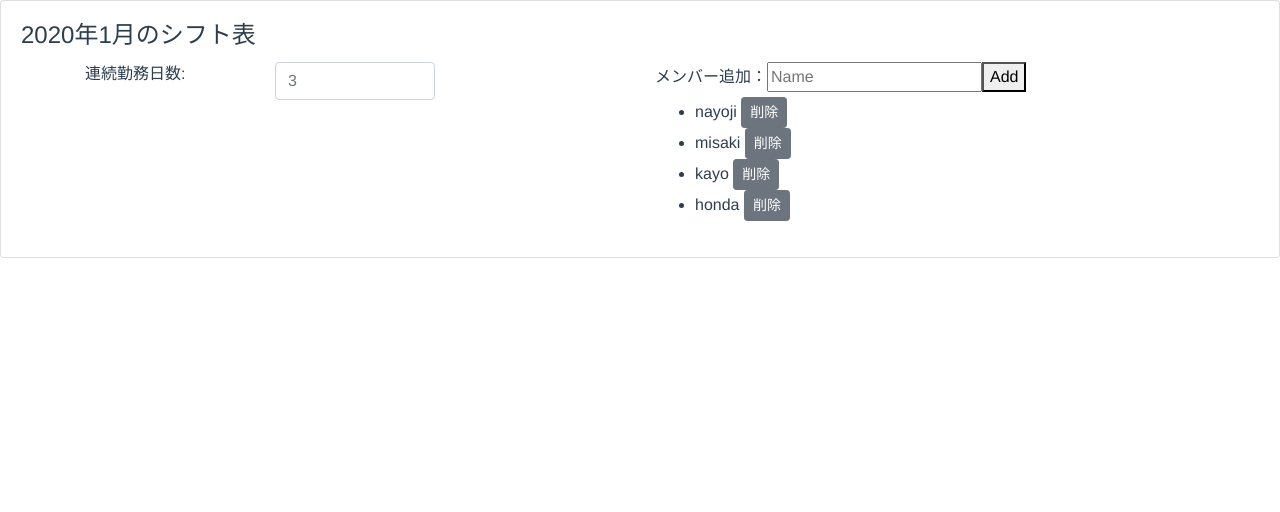
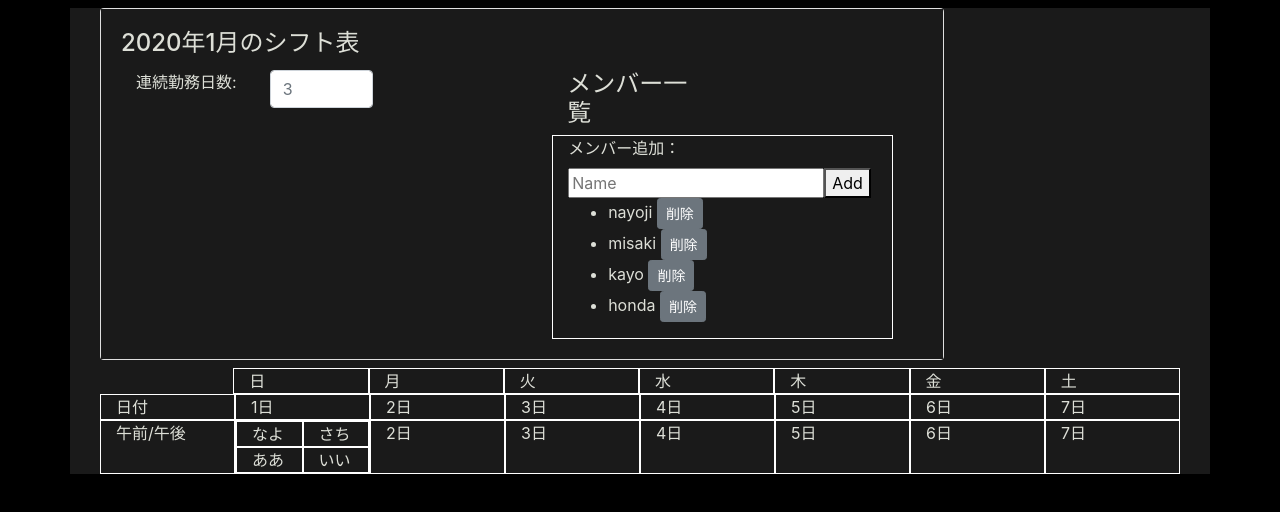
Before and after one commit to twitchNayoji/scheduleapp-web, a Vue app: page /1 in a window 1280 px wide. Shown: the top 512 px of the page. Built offline with nearby package versions, Linux system fonts and the light colour scheme.

Commit message:
表のイメージ作成

```diff
--- a/src/App.vue
+++ b/src/App.vue
@@ -1,18 +1,30 @@
 <template>
-  <div id="app">
-    <router-view/>
-  </div>
+  <b-container class="appdefault">
+    <router-view />
+  </b-container>
 </template>
 
-
+<script>
+export default {
+  mounted() {
+    document.body.className = "default";
+  }
+};
+</script>
 
 <style>
 #app {
   font-family: Avenir, Helvetica, Arial, sans-serif;
   -webkit-font-smoothing: antialiased;
   -moz-osx-font-smoothing: grayscale;
-  color: #2c3e50;
+  color: #ffffff;
 }
 
-
+body.default{
+  background-color: black;
+}
+div {
+  background-color: rgb(26, 26, 26);
+  color: rgb(221, 223, 215);
+}
 </style>
--- /dev/null
+++ b/src/components/ShiftCalendar.vue
@@ -0,0 +1,55 @@
+<template>
+  <b-container>
+    <b-row>
+      <b-col ></b-col>
+      <b-col class="border border-white">日</b-col>
+      <b-col class="border border-white">月</b-col>
+      <b-col class="border border-white">火</b-col>
+      <b-col class="border border-white">水</b-col>
+      <b-col class="border border-white">木</b-col>
+      <b-col class="border border-white">金</b-col>
+      <b-col class="border border-white">土</b-col>
+    </b-row>
+    <b-row>
+      <b-col class="border border-white">日付</b-col>
+      <b-col class="border border-white">1日</b-col>
+      <b-col class="border border-white">2日</b-col>
+      <b-col class="border border-white">3日</b-col>
+      <b-col class="border border-white">4日</b-col>
+      <b-col class="border border-white">5日</b-col>
+      <b-col class="border border-white">6日</b-col>
+      <b-col class="border border-white">7日</b-col>
+    </b-row>
+    <b-row>
+      <b-col class="border border-white">午前/午後</b-col>
+      <b-col class="border border-white">
+        <b-row>
+          <b-col class="border border-white" cols="6">なよ</b-col>
+          <b-col class="border border-white" cols="6">さち</b-col>
+        </b-row>
+        <b-row>
+          <b-col class="border border-white" cols="6">ああ</b-col>
+          <b-col class="border border-white" cols="6">いい</b-col>
+        </b-row>
+      </b-col>
+      <b-col class="border border-white">2日</b-col>
+      <b-col class="border border-white">3日</b-col>
+      <b-col class="border border-white">4日</b-col>
+      <b-col class="border border-white">5日</b-col>
+      <b-col class="border border-white">6日</b-col>
+      <b-col class="border border-white">7日</b-col>
+    </b-row>
+  </b-container>
+</template>
+
+
+<script lang="ts">
+import { Component, Prop, Vue } from "vue-property-decorator";
+
+@Component
+export default class ShiftCalendar extends Vue {}
+</script>
+
+<!-- Add "scoped" attribute to limit CSS to this component only -->
+<style scoped>
+</style>
--- a/src/components/ShiftInfo.vue
+++ b/src/components/ShiftInfo.vue
@@ -1,5 +1,6 @@
 <template>
-  <div>
+  <b-container class = "mt-2">
+    <b-row>
       <b-card
         :title=" year +'年'+ month +'月のシフト表'"
         tag="article"
@@ -11,23 +12,28 @@
             <b-container>
               <b-row>
                 <b-col>
-                <ShiftInfoHeader/>
+                  <ShiftInfoHeader />
                 </b-col>
                 <b-col cols="6">
-                <ShiftInfoMembers :inputmembers = "schedule.members"/>
+                  <ShiftInfoMembers :inputmembers="schedule.members" />
                 </b-col>
               </b-row>
             </b-container>
           </b-form>
         </b-card-text>
       </b-card>
-  </div>
+    </b-row>
+    <b-row>
+      <ShiftCalendar />
+    </b-row>
+  </b-container>
 </template>
 
 <script lang="ts">
 import { Component, Prop, Vue } from "vue-property-decorator";
 import ShiftInfoHeader from "@/components/ShiftInfoHeader.vue";
 import ShiftInfoMembers from "@/components/ShiftInfoMembers.vue";
+import ShiftCalendar from "@/components/ShiftCalendar.vue";
 
 function getSchedule(hashid: string) {
   // Todo Apiを叩いてスケジュールを取得
@@ -83,7 +89,7 @@ function getSchedule(hashid: string) {
   };
 }
 
-@Component({ components:{ShiftInfoHeader,ShiftInfoMembers }, })
+@Component({ components: { ShiftInfoHeader, ShiftInfoMembers, ShiftCalendar } })
 export default class ShiftInfo extends Vue {
   //Propは引数的な感じ
   @Prop() private hashid!: string;
--- a/src/components/ShiftInfoHeader.vue
+++ b/src/components/ShiftInfoHeader.vue
@@ -1,5 +1,5 @@
 <template>
-  <div>
+  <div class="appdefault">
     <b-row>
       <b-col>
         <label for="input-constdaynum">連続勤務日数:</label>
--- a/src/components/ShiftInfoMembers.vue
+++ b/src/components/ShiftInfoMembers.vue
@@ -1,5 +1,14 @@
 <template>
-  <div>
+  <b-container>
+    <b-col>
+      <b-row>
+        <b-col>
+          <h4>メンバー一覧</h4>
+        </b-col>
+        <b-col></b-col>
+      </b-row>
+      <b-row>
+        <b-col class="border border-white">
           <form v-on:submit.prevent="addNewMember">
             <label for="new-member">メンバー追加：</label>
             <input v-model="newMemberName" id="new-member" placeholder="Name" />
@@ -11,7 +20,10 @@
               <b-button size="sm" @click="members.splice(index, 1)">削除</b-button>
             </li>
           </ul>
-  </div>
+        </b-col>
+      </b-row>
+    </b-col>
+  </b-container>
 </template>
 
 <script lang="ts">
--- a/src/views/Shift.vue
+++ b/src/views/Shift.vue
@@ -1,5 +1,5 @@
 <template>
-  <div class="Shift">
+  <div class="Shift container-fluid" >
     <ShiftInfo :test = "$route.params.hashid"/>
   </div>
 </template>
```
Lines whose indentation alone changed are shown as unchanged.
